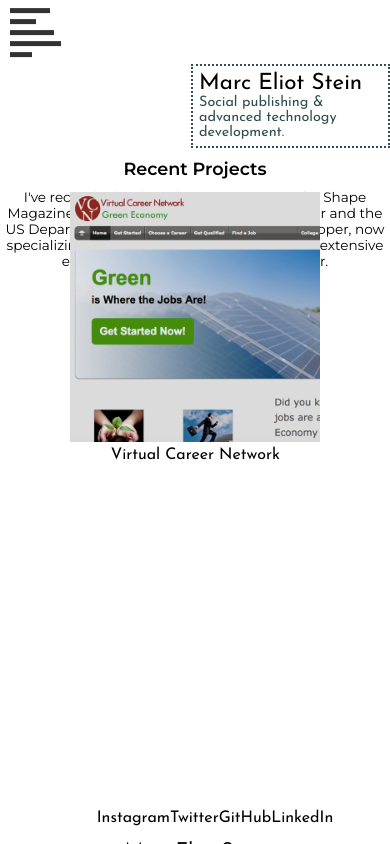
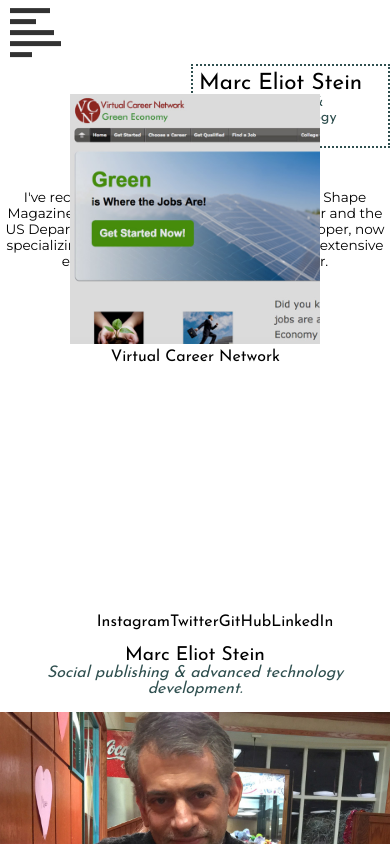
Before and after one commit to marceliotstein/marcvue, a Vue app: page /#/ in a window 390 px wide. Shown: the top 844 px of the page. Built offline with nearby package versions, Linux system fonts and the light colour scheme.

Commit message:
improved bouncein

```diff
--- a/src/components/MESProjects.vue
+++ b/src/components/MESProjects.vue
@@ -349,6 +349,10 @@
   }
 
   @media (max-width: 767px) {
+    .projtable td {
+      height: 300px;
+    }
+
     .littleview {
       display: block;
     }
@@ -437,7 +441,7 @@
 
   @keyframes rollframes-spin {
     0% { transform: rotate(0); }
-    100% { transform: rotate(500deg); }
+    100% { transform: rotate(200deg); }
   }
 
   @keyframes rollframes-scale {
@@ -459,15 +463,17 @@
   }
 
   .rollout {
-    width: 60px;
-    height: 60px;
+    /*width: 60px;
+    height: 60px;*/
     animation: rollframes-slide 1s cubic-bezier(0.55, 0.085, 0.68, 0.53) both;
     animation: rollframes-scale 1s cubic-bezier(0.55, 0.085, 0.68, 0.53) both;
     animation: rollframes-fade 2s cubic-bezier(0.55, 0.085, 0.68, 0.53) both;
     div {
       animation: rollframes-spin 2s cubic-bezier(0.55, 0.085, 0.68, 0.53) both;
     }
+    /*
     text-align: center;
     margin: 0 auto;
+    */
   }
 </style>
```
